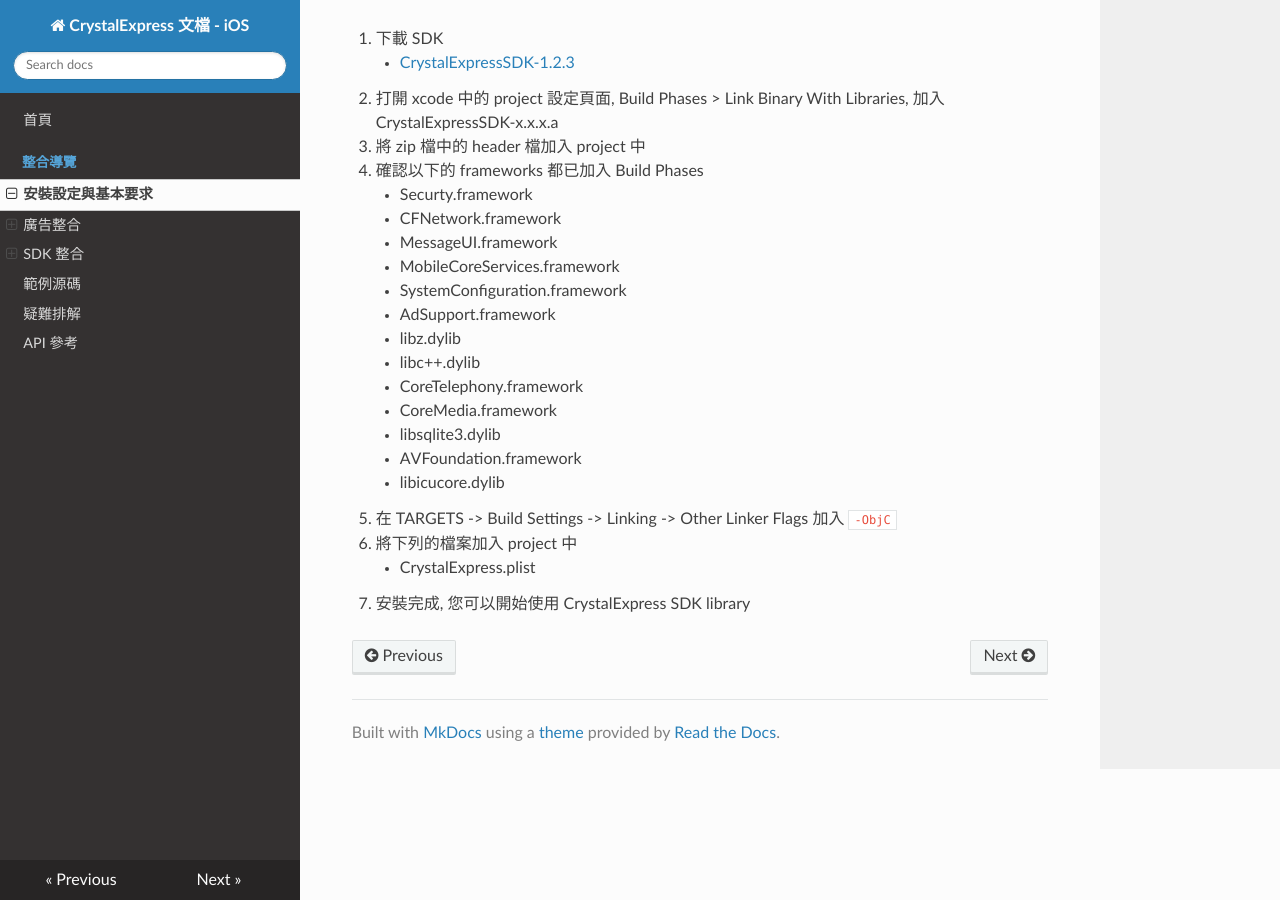
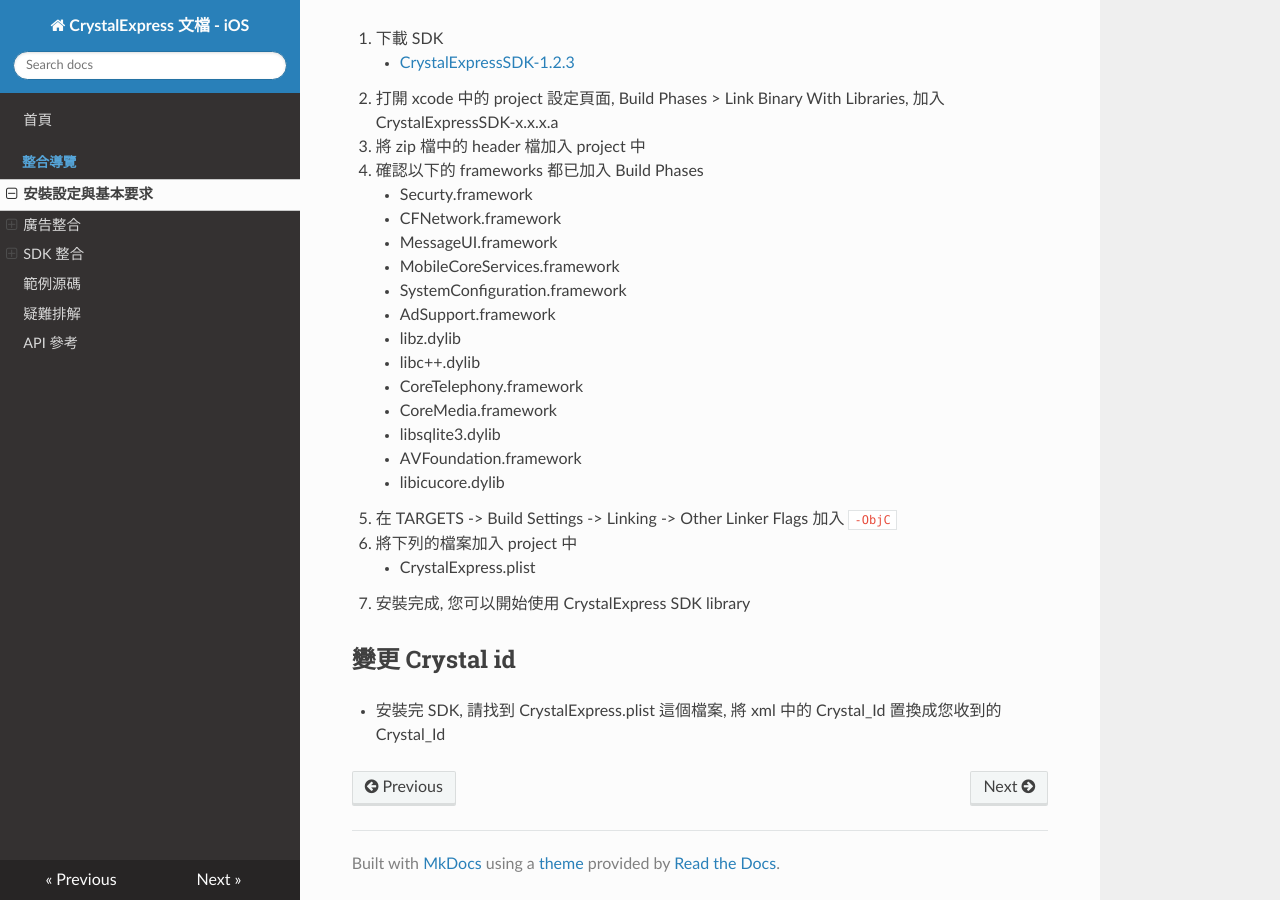
Before and after one commit to intowow/CrystalExpressDocumentation-iOS-zh_CN, an MkDocs documentation site: the page built from docs/docs/setup.md, in a window 1280 px wide and 900 px high, scrolled down 860 px. Built offline with MkDocs 1.6.1, drawn with Linux system fonts in a browser that asks for light colours; nearby versions of some CDN libraries; old or Windows-style settings are respelled for this version of MkDocs.

Commit message:
update docs

```diff
--- a/docs/docs/setup.md
+++ b/docs/docs/setup.md
@@ -50,3 +50,6 @@ pod "CrystalExpressSDK-CN", '~> 1.2'
 6. 將下列的檔案加入 project 中
     - CrystalExpress.plist
 7. 安裝完成, 您可以開始使用 CrystalExpress SDK library
+
+## 變更 Crystal id
+- 安裝完 SDK, 請找到 CrystalExpress.plist 這個檔案, 將 xml 中的 Crystal_Id 置換成您收到的 Crystal_Id
```
